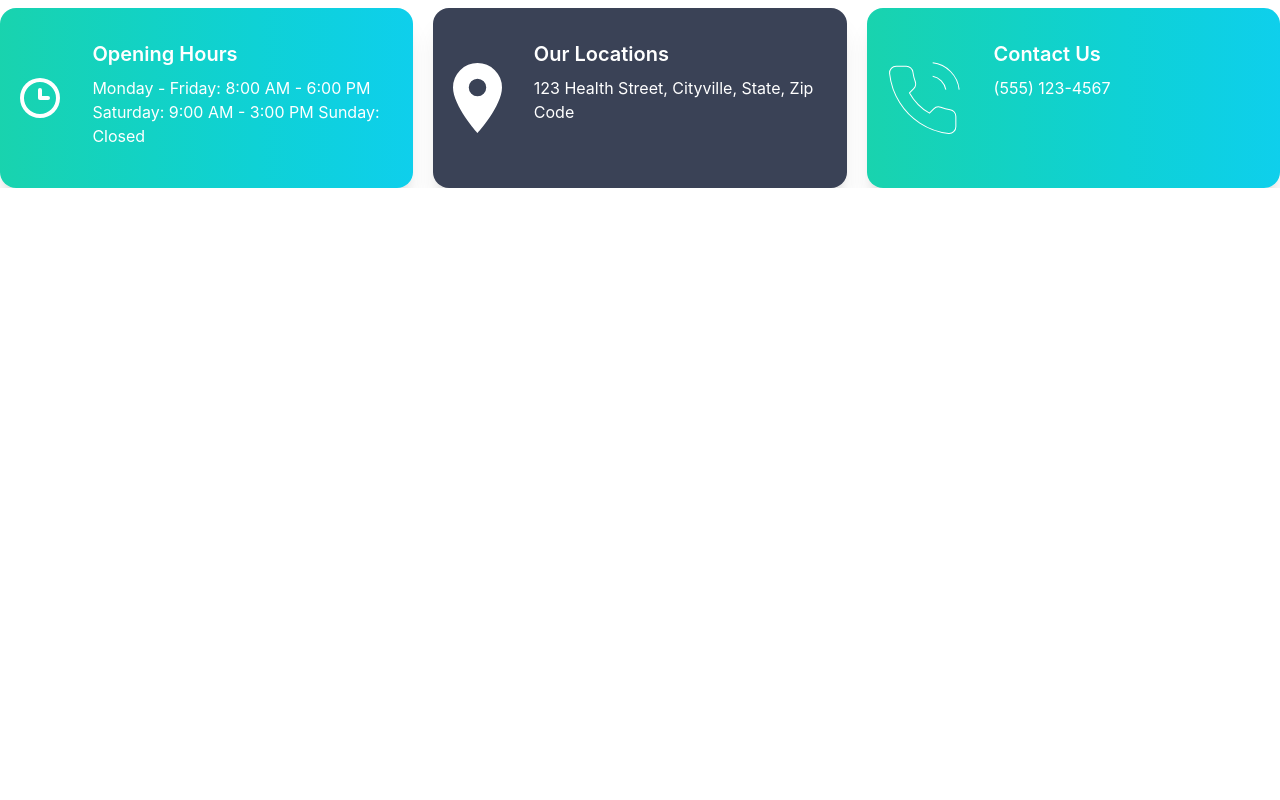
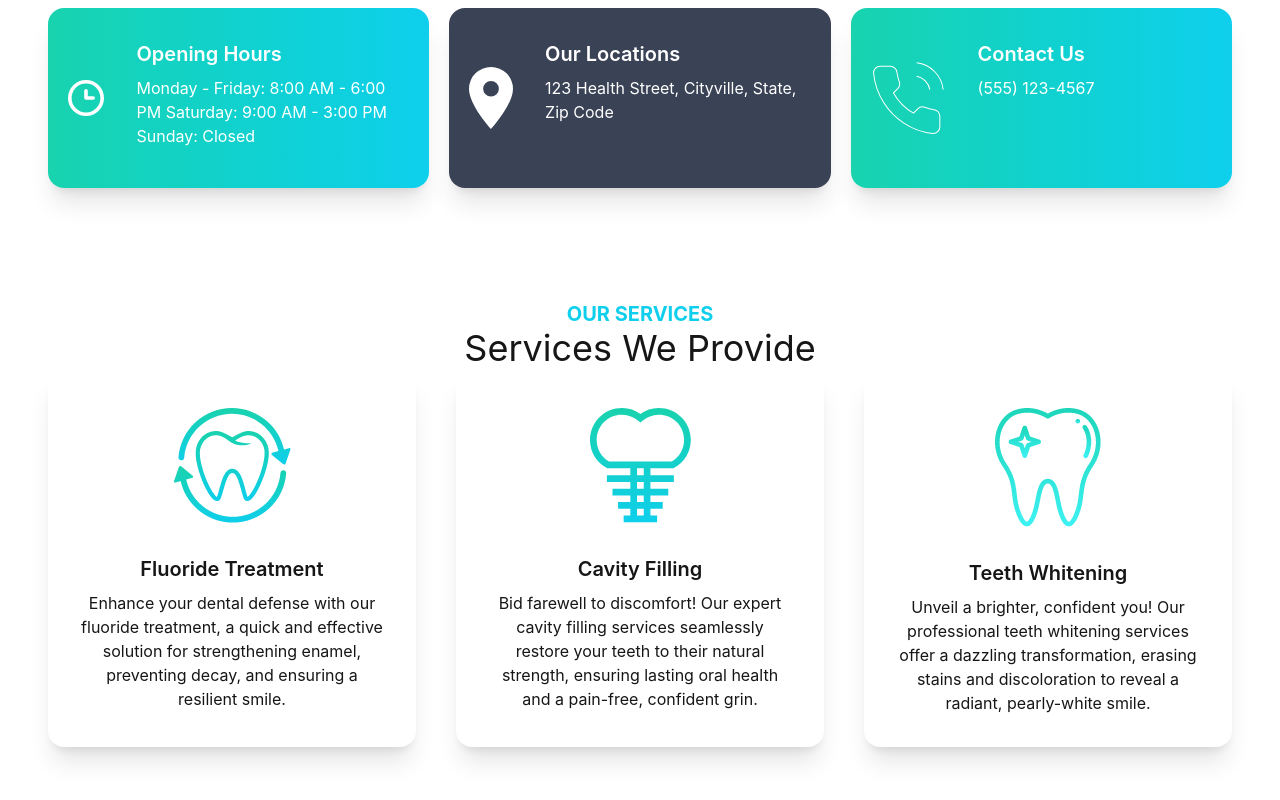
Before and after one commit to nafish08/dental-care-client, a React (Create React App) app: page / in a window 1280 px wide. Shown: the part 860-1660 px from the top of the page. Before the commit the page ends 1048 px from the top, so only its background shows below. Built offline with nearby package versions, Linux system fonts and the light colour scheme.

Commit message:
Service and Services component added for service section

```diff
--- a/src/Pages/Home/Banner.js
+++ b/src/Pages/Home/Banner.js
@@ -4,7 +4,7 @@ import chair from '../../assets/images/chair.png';
 
 const Banner = () => {
     return (
-        <div className="hero min-h-screen px-12">
+        <div className="hero min-h-screen">
             <div className="hero-content flex-col lg:flex-row-reverse">
                 <img src={chair} className="max-w-sm rounded-lg shadow-2xl" />
                 <div>
--- a/src/Pages/Home/Home.js
+++ b/src/Pages/Home/Home.js
@@ -1,12 +1,14 @@
 import React from 'react';
 import Banner from './Banner';
 import Info from './Info';
+import Services from './Services';
 
 const Home = () => {
     return (
-        <div>
+        <div className='px-12'>
             <Banner></Banner>
             <Info></Info>
+            <Services></Services>
         </div>
     );
 };
--- /dev/null
+++ b/src/Pages/Home/Service.js
@@ -0,0 +1,17 @@
+import React from 'react';
+
+const Service = ({ service }) => {
+    return (
+        <div class="card lg:max-w-lg bg-base-100 shadow-xl">
+            <figure class="px-10 pt-10">
+                <img src={service.img} alt="Shoes" class="rounded-xl" />
+            </figure>
+            <div class="card-body items-center text-center">
+                <h2 class="card-title">{service.name}</h2>
+                <p>{service.description}</p>
+            </div>
+        </div>
+    );
+};
+
+export default Service;
--- /dev/null
+++ b/src/Pages/Home/Services.js
@@ -0,0 +1,46 @@
+import React from 'react';
+import fluoride from '../../assets/images/fluoride.png';
+import cavity from '../../assets/images/cavity.png';
+import whitening from '../../assets/images/whitening.png';
+import Service from './Service';
+
+const Services = () => {
+    const services = [
+        {
+            _id: 1,
+            name: 'Fluoride Treatment',
+            description: 'Enhance your dental defense with our fluoride treatment, a quick and effective solution for strengthening enamel, preventing decay, and ensuring a resilient smile.',
+            img: fluoride
+        },
+        {
+            _id: 2,
+            name: 'Cavity Filling',
+            description: 'Bid farewell to discomfort! Our expert cavity filling services seamlessly restore your teeth to their natural strength, ensuring lasting oral health and a pain-free, confident grin.',
+            img: cavity
+        },
+        {
+            _id: 3,
+            name: 'Teeth Whitening',
+            description: 'Unveil a brighter, confident you! Our professional teeth whitening services offer a dazzling transformation, erasing stains and discoloration to reveal a radiant, pearly-white smile.',
+            img: whitening
+        },
+    ]
+    return (
+        <div className='my-28'>
+            <div className='text-center'>
+                <h3 className='text-primary text-xl font-bold uppercase'>Our Services</h3>
+                <h2 className='text-4xl'>Services We Provide</h2>
+            </div>
+            <div className='grid sm:grid-cols-1 md:grid-cols-2 lg:grid-cols-3 gap-10'>
+                {
+                    services.map(service => <Service
+                        key={service._id}
+                        service={service}>
+                    </Service>)
+                }
+            </div>
+        </div>
+    );
+};
+
+export default Services;
```
